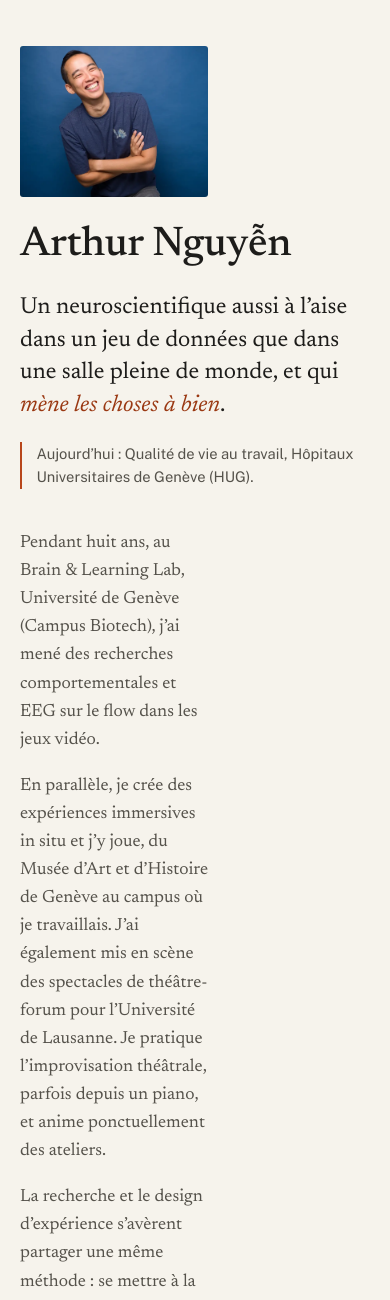
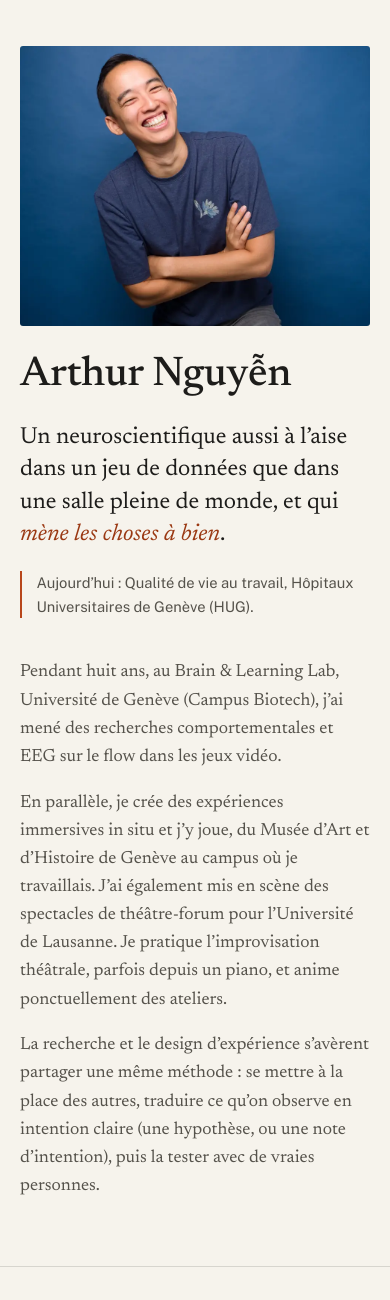
Before and after one commit to ArthurNguyen/ArthurNguyen.github.io, a PHP site: page /fr/index.html in a window 390 px wide. Shown: the part 66-1366 px from the top of the page. Run offline with PHP 8.4, Linux system fonts and the light colour scheme.

Commit message:
Fix phone layout of the intro (single column again)

```diff
--- a/assets/style.css
+++ b/assets/style.css
@@ -396,3 +396,8 @@ nav a.here { color: var(--ink); text-decoration: underline; text-decoration-colo
 
 /* "Watch first" line under a case-study lede */
 .case-head .watch-first { font-family: var(--sans); font-size: 0.95rem; color: var(--ink-2); margin-top: 1rem; }
+
+/* Phones: one column again (overrides the desktop column split above) */
+@media (max-width: 860px) {
+  .hero .wrap { grid-template-columns: 1fr; }
+}
```
